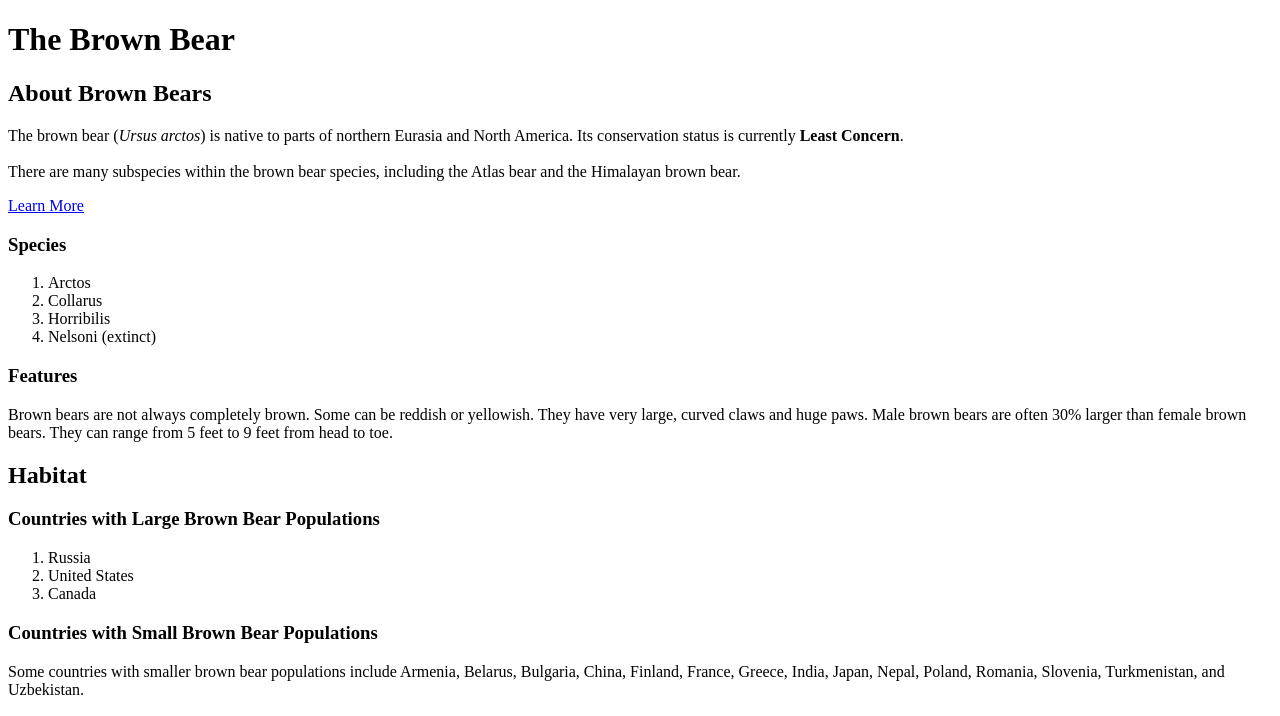
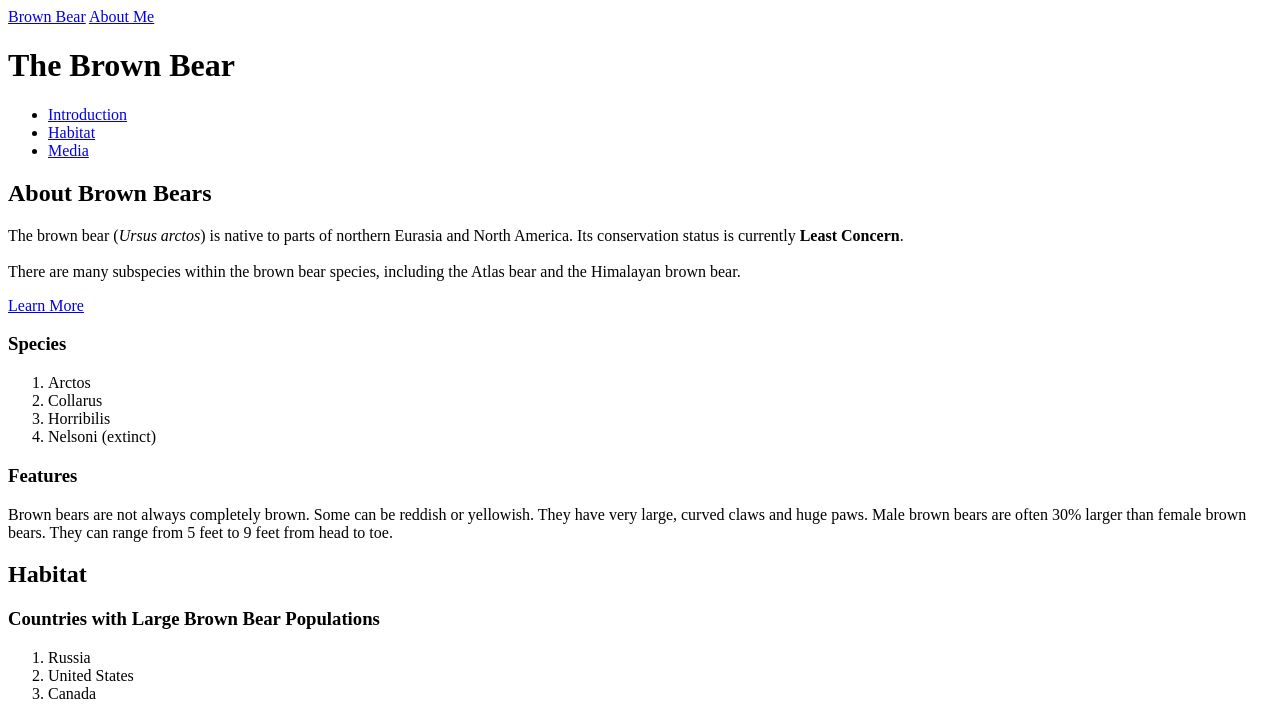
Before and after one commit to pnadolny13/HTML_Practice, a plain HTML site: page index.html in a window 1280 px wide. Shown: the top 716 px of the page. Drawn offline with Linux system fonts and the light colour scheme.

Commit message:
Links and About Me Page

```diff
--- a/index.html
+++ b/index.html
@@ -6,12 +6,23 @@
 </head>
 
 <body>
+  <nav>
+    <a href="./index.html">Brown Bear</a>
+    <a href="./aboutme.html">About Me</a>
+  </nav>
   <h1>The Brown Bear</h1>
+  <nav>
+    <ul>
+      <li><a href="#introduction">Introduction</a></li>
+      <li><a href="#habitat">Habitat</a></li>
+      <li><a href="#media">Media</a></li>
+    </ul>
+  </nav>
   <div id="introduction">
     <h2>About Brown Bears</h2>
     <p>The brown bear (<em>Ursus arctos</em>) is native to parts of northern Eurasia and North America. Its conservation status is currently <strong>Least Concern</strong>.<br /><br /> There are many subspecies within the brown bear species, including the
       Atlas bear and the Himalayan brown bear.</p>
-    <a href="https://en.wikipedia.org/wiki/Brown_bear">Learn More</a>
+    <a href="https://en.wikipedia.org/wiki/Brown_bear" target="_blank">Learn More</a>
     <h3>Species</h3>
     <ol>
       <li>Arctos</li>
```
